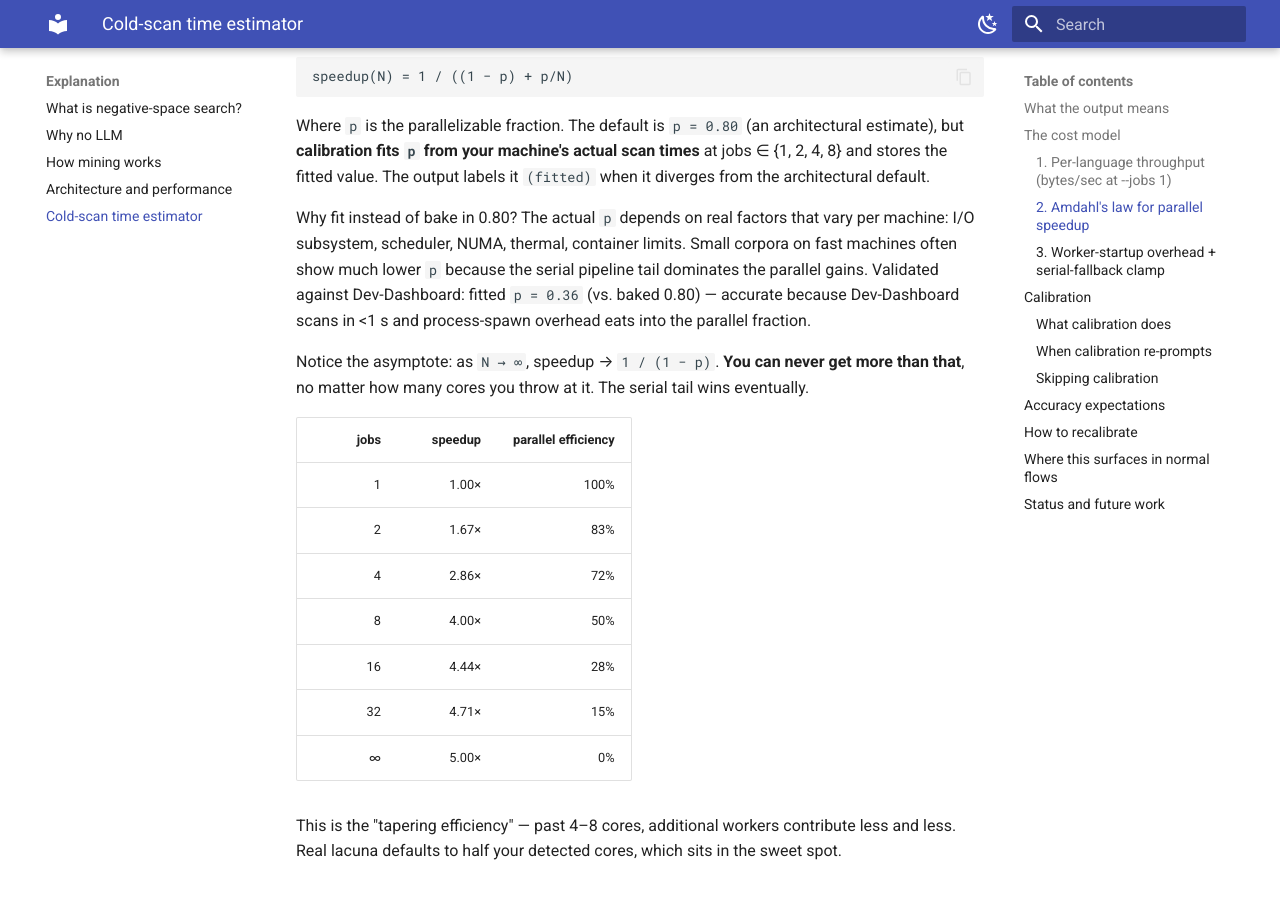
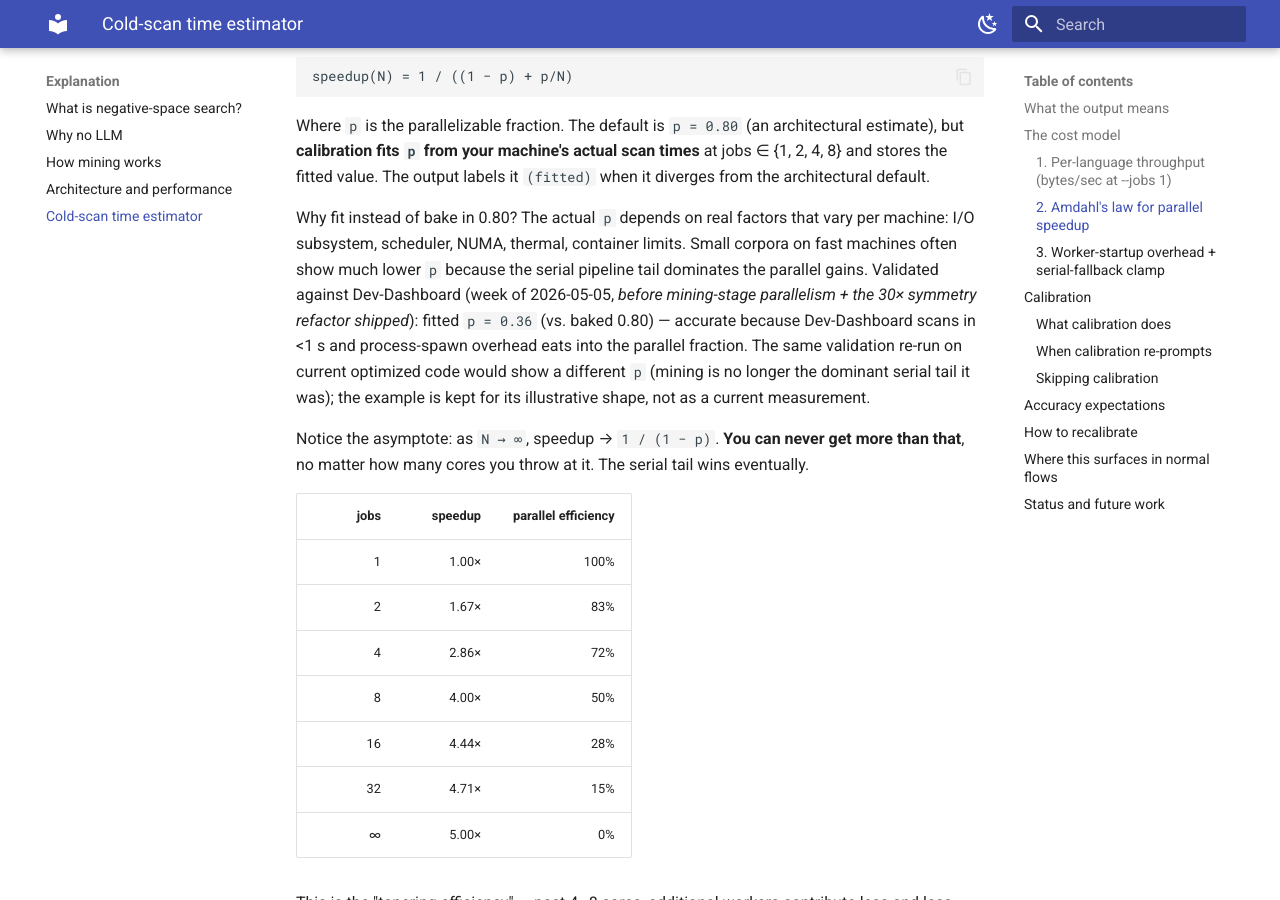
Before and after one commit to skbays03/absentia, an MkDocs documentation site: the page built from docs/explanation/estimator.md, in a window 1280 px wide and 900 px high, scrolled down 2283 px. Built offline with MkDocs 1.6.1 and Material for MkDocs 9.7.7, drawn with Linux system fonts in a browser that asks for light colours.

Commit message:
docs: clarify estimator's "Why fit p" example as historical
The Dev-Dashboard validation cited (fitted p = 0.36, week of
2026-05-05) pre-dates two big changes that landed since:

  1. The 30× mining-stage speedup (symmetry name-index +
     mypyc + free-threaded worker cap)
  2. The Tree-sitter Query API migration in extractors

Both shifted the parse vs. mine cost balance enough that the
serial tail isn't what it used to be. The cited p value is no
longer current — re-running the same validation today would
yield a different number.

Doesn't invalidate the example's purpose (showing why we fit p
instead of baking 0.80), but the prose now flags it as
illustrative-shape-only, with explicit context about what it
predates.

Closes lacuna_doc_todos §C5.

Authored-by: Shawn Bays <shawnbays2003@gmail.com>
Co-Authored-By: Claude Opus 4.7 (1M context) <noreply@anthropic.com>

```diff
--- a/docs/explanation/estimator.md
+++ b/docs/explanation/estimator.md
@@ -121,9 +121,14 @@ Why fit instead of bake in 0.80? The actual `p` depends on real
 factors that vary per machine: I/O subsystem, scheduler, NUMA,
 thermal, container limits. Small corpora on fast machines often
 show much lower `p` because the serial pipeline tail dominates the
-parallel gains. Validated against Dev-Dashboard: fitted `p = 0.36`
-(vs. baked 0.80) — accurate because Dev-Dashboard scans in <1 s
-and process-spawn overhead eats into the parallel fraction.
+parallel gains. Validated against Dev-Dashboard (week of 2026-05-05,
+*before mining-stage parallelism + the 30× symmetry refactor
+shipped*): fitted `p = 0.36` (vs. baked 0.80) — accurate because
+Dev-Dashboard scans in <1 s and process-spawn overhead eats into
+the parallel fraction. The same validation re-run on current
+optimized code would show a different `p` (mining is no longer
+the dominant serial tail it was); the example is kept for its
+illustrative shape, not as a current measurement.
 
 Notice the asymptote: as `N → ∞`, speedup → `1 / (1 − p)`.
 **You can never get more than that**, no matter how many cores you
```
